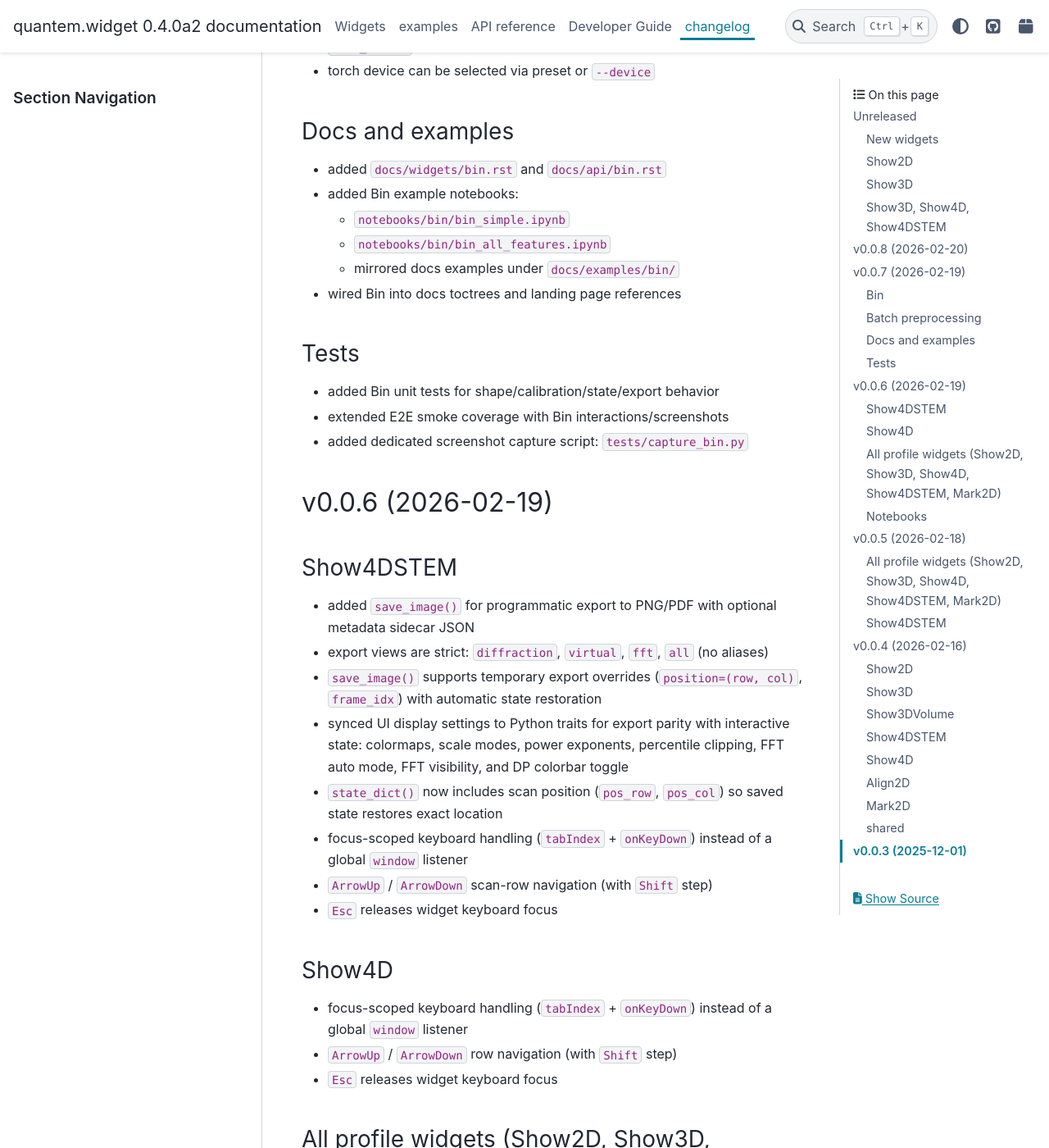
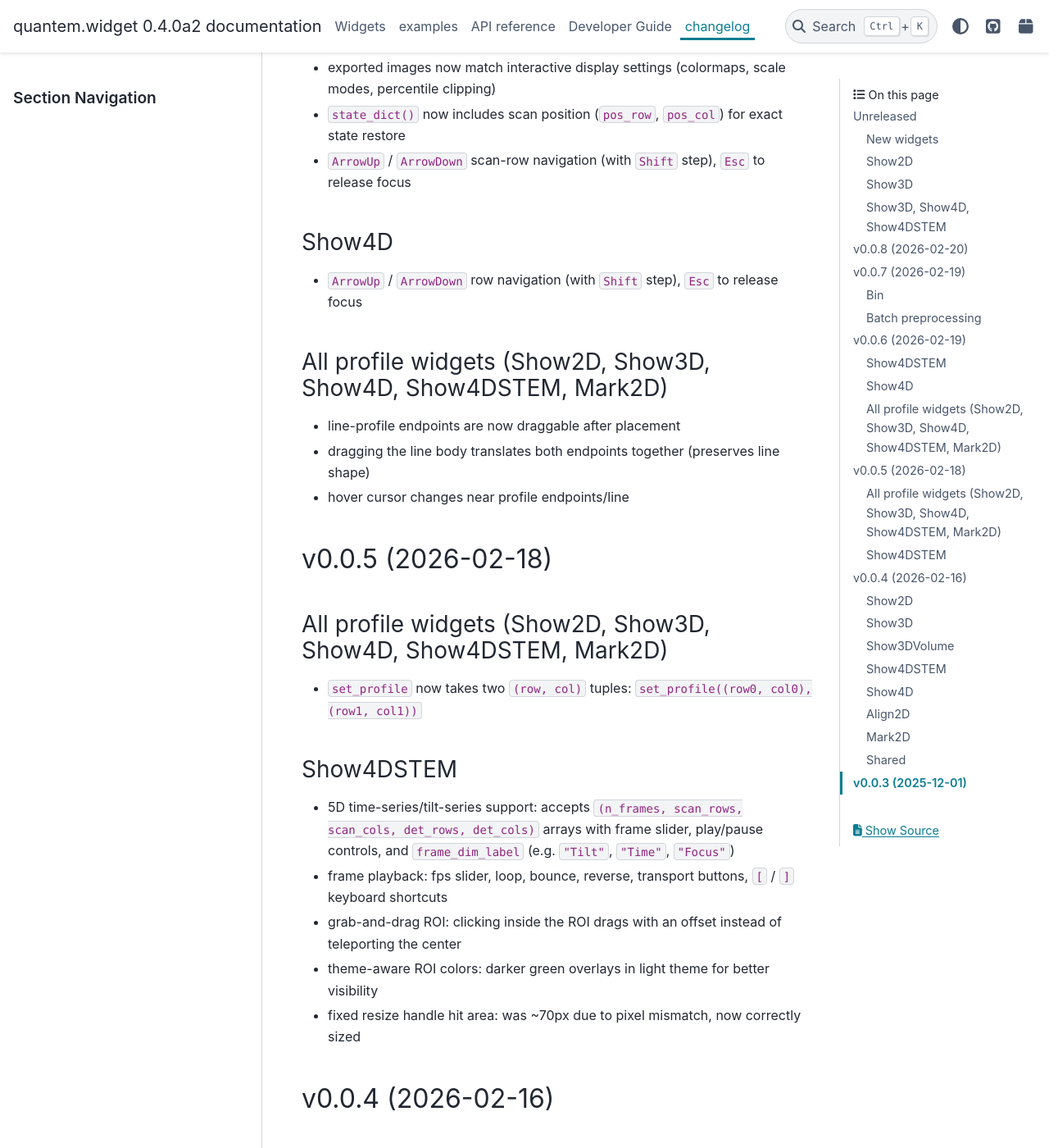
Before and after one commit to bobleesj/quantem.widget, a Sphinx documentation site: the page built from docs/changelog.md, in a window 1280 px wide and 1400 px high, scrolled down 1824 px. Shown: the whole window at 82% size. Built offline with Sphinx 7.4.7 and the PyData theme 0.15.4, drawn with Linux system fonts in a browser that asks for light colours; pages that are not in the unit, such as notebooks, are missing from menus; the version number is read from the project's files by our own code; some of the changed text lies outside the part shown.

Commit message:
fix broken notebook APIs and clean up changelog

```diff
--- a/docs/changelog.md
+++ b/docs/changelog.md
@@ -9,13 +9,11 @@
 ### Show2D
 - file loaders: `from_png`, `from_tiff`, `from_emd`, `from_path`, `from_folder(file_type=...)`
 - stack reduction modes (`first`, `index`, `mean`, `max`, `sum`) for collapsing stacks to 2D
-- **breaking:** removed `from_png_folder`/`from_tiff_folder`/`from_emd_folder` — use `from_folder(path, file_type=...)` instead
 
 ### Show3D
 - multi-ROI: place, resize, duplicate, and delete multiple ROIs with per-ROI color and stats
 - one-click export bundle (`.zip` with PNG + ROI timeseries CSV + state JSON)
 - file loaders: `from_emd`, `from_tiff`, `from_png`, `from_folder(file_type=...)`
-- **breaking:** removed `from_png_folder`/`from_tiff_folder`/`from_emd_folder` — use `from_folder(path, file_type=...)` instead
 
 ### Show3D, Show4D, Show4DSTEM
 - quick-view presets: save/recall 3 display configurations via UI buttons or keyboard (`1/2/3`, `Shift+1/2/3`)
@@ -25,72 +23,43 @@
 ## v0.0.7 (2026-02-19)
 
 ### Bin
-- added `Bin` widget for calibration-aware 4D-STEM binning with BF/ADF QC previews
-- strict torch-only compute mode enforced (`compute_backend="torch"`, `torch_enabled=True`)
-- added export helpers:
-  - `save_image()` (single panel or grid PNG/PDF + optional metadata JSON)
-  - `save_zip()` (all preview panels + metadata, optional `.npy` arrays)
-  - `save_gif()` (original vs binned BF/ADF comparison)
-- added state payload hardening for torch-only restore semantics
+- `Bin` widget for calibration-aware 4D-STEM binning with BF/ADF QC previews
+- export: `save_image()` (single panel or grid PNG/PDF), `save_zip()` (all panels + metadata), `save_gif()` (original vs binned comparison)
 
 ### Batch preprocessing
-- added preset-driven folder batch runner: `python -m quantem.widget.bin_batch`
-- processes files one-at-a-time for large datasets/time series
+- preset-driven folder batch runner: `python -m quantem.widget.bin_batch`
 - supports `.npy` and `.npz`, plus streamed 5D `.npy` processing for `time_axis=0`
 - torch device can be selected via preset or `--device`
-
-### Docs and examples
-- added `docs/widgets/bin.rst` and `docs/api/bin.rst`
-- added Bin example notebooks:
-  - `notebooks/bin/bin_simple.ipynb`
-  - `notebooks/bin/bin_all_features.ipynb`
-  - mirrored docs examples under `docs/examples/bin/`
-- wired Bin into docs toctrees and landing page references
-
-### Tests
-- added Bin unit tests for shape/calibration/state/export behavior
-- extended E2E smoke coverage with Bin interactions/screenshots
-- added dedicated screenshot capture script: `tests/capture_bin.py`
 
 ## v0.0.6 (2026-02-19)
 
 ### Show4DSTEM
-- added `save_image()` for programmatic export to PNG/PDF with optional metadata sidecar JSON
-- export views are strict: `diffraction`, `virtual`, `fft`, `all` (no aliases)
-- `save_image()` supports temporary export overrides (`position=(row, col)`, `frame_idx`) with automatic state restoration
-- synced UI display settings to Python traits for export parity with interactive state: colormaps, scale modes, power exponents, percentile clipping, FFT auto mode, FFT visibility, and DP colorbar toggle
-- `state_dict()` now includes scan position (`pos_row`, `pos_col`) so saved state restores exact location
-- focus-scoped keyboard handling (`tabIndex` + `onKeyDown`) instead of a global `window` listener
-- `ArrowUp` / `ArrowDown` scan-row navigation (with `Shift` step)
-- `Esc` releases widget keyboard focus
+- `save_image()` for programmatic export to PNG/PDF with optional metadata sidecar JSON
+- export views: `diffraction`, `virtual`, `fft`, `all`
+- `save_image()` supports temporary overrides (`position=(row, col)`, `frame_idx`) with automatic state restoration
+- exported images now match interactive display settings (colormaps, scale modes, percentile clipping)
+- `state_dict()` now includes scan position (`pos_row`, `pos_col`) for exact state restore
+- `ArrowUp` / `ArrowDown` scan-row navigation (with `Shift` step), `Esc` to release focus
 
 ### Show4D
-- focus-scoped keyboard handling (`tabIndex` + `onKeyDown`) instead of a global `window` listener
-- `ArrowUp` / `ArrowDown` row navigation (with `Shift` step)
-- `Esc` releases widget keyboard focus
+- `ArrowUp` / `ArrowDown` row navigation (with `Shift` step), `Esc` to release focus
 
 ### All profile widgets (Show2D, Show3D, Show4D, Show4DSTEM, Mark2D)
 - line-profile endpoints are now draggable after placement
 - dragging the line body translates both endpoints together (preserves line shape)
-- Show4DSTEM applies this to both DP and VI profile lines
-- hover now changes cursor near profile endpoints/line (`grab`) before dragging
-
-### Notebooks
-- `show4dstem_simple.ipynb`: MPS-safe fallback for `torch.poisson` (CPU fallback on Apple Silicon)
+- hover cursor changes near profile endpoints/line
 
 ## v0.0.5 (2026-02-18)
 
 ### All profile widgets (Show2D, Show3D, Show4D, Show4DSTEM, Mark2D)
-- `set_profile` signature changed to `set_profile((row0, col0), (row1, col1))` — takes two `(row, col)` tuples instead of four separate floats
+- `set_profile` now takes two `(row, col)` tuples: `set_profile((row0, col0), (row1, col1))`
 
 ### Show4DSTEM
-- 5D time-series/tilt-series support: accepts `(n_frames, scan_rows, scan_cols, det_rows, det_cols)` arrays with frame slider, play/pause controls, and `frame_dim_label` parameter (e.g. `"Tilt"`, `"Time"`, `"Focus"`)
-- Show3D-style frame playback: fps slider, loop, bounce (ping-pong), reverse, transport buttons (rewind/play/forward/stop)
-- keyboard shortcuts `[` / `]` for prev/next frame navigation
-- grab-and-drag ROI: clicking inside the detector ROI now drags it with an offset instead of teleporting the center, making it much easier to reposition
-- theme-aware ROI colors: green overlays use darker shades in light theme for better visibility
-- fixed resize handle hit area: handle was ~70px due to image-pixel vs screen-pixel mismatch, now correctly sized to match the visual handle dot
-- same grab-and-drag fix applied to VI ROI on the virtual image panel
+- 5D time-series/tilt-series support: accepts `(n_frames, scan_rows, scan_cols, det_rows, det_cols)` arrays with frame slider, play/pause controls, and `frame_dim_label` (e.g. `"Tilt"`, `"Time"`, `"Focus"`)
+- frame playback: fps slider, loop, bounce, reverse, transport buttons, `[` / `]` keyboard shortcuts
+- grab-and-drag ROI: clicking inside the ROI drags with an offset instead of teleporting the center
+- theme-aware ROI colors: darker green overlays in light theme for better visibility
+- fixed resize handle hit area: was ~70px due to pixel mismatch, now correctly sized
 
 ## v0.0.4 (2026-02-16)
 
@@ -109,7 +78,6 @@
 - FFT panel aligned with main canvas
 - colorbar overlay, export dropdown (figure, PNG, GIF, ZIP), clipboard copy
 - auto-contrast with percentile clipping
-- tighter controls row fitting default canvas width
 
 ### Show3DVolume
 - three orthogonal slice panels (XY, XZ, YZ) with synchronized cursors
@@ -140,7 +108,7 @@
 - snap-to-peak for precise atomic column positioning
 - undo, colorbar overlay, export figure with markers
 
-### shared
+### Shared
 - light/dark theme detection across all widgets
 - colormap LUTs (inferno, viridis, plasma, magma, hot, gray)
 - WebGPU FFT with CPU fallback
```
Also changed, not shown: 3 other files.
